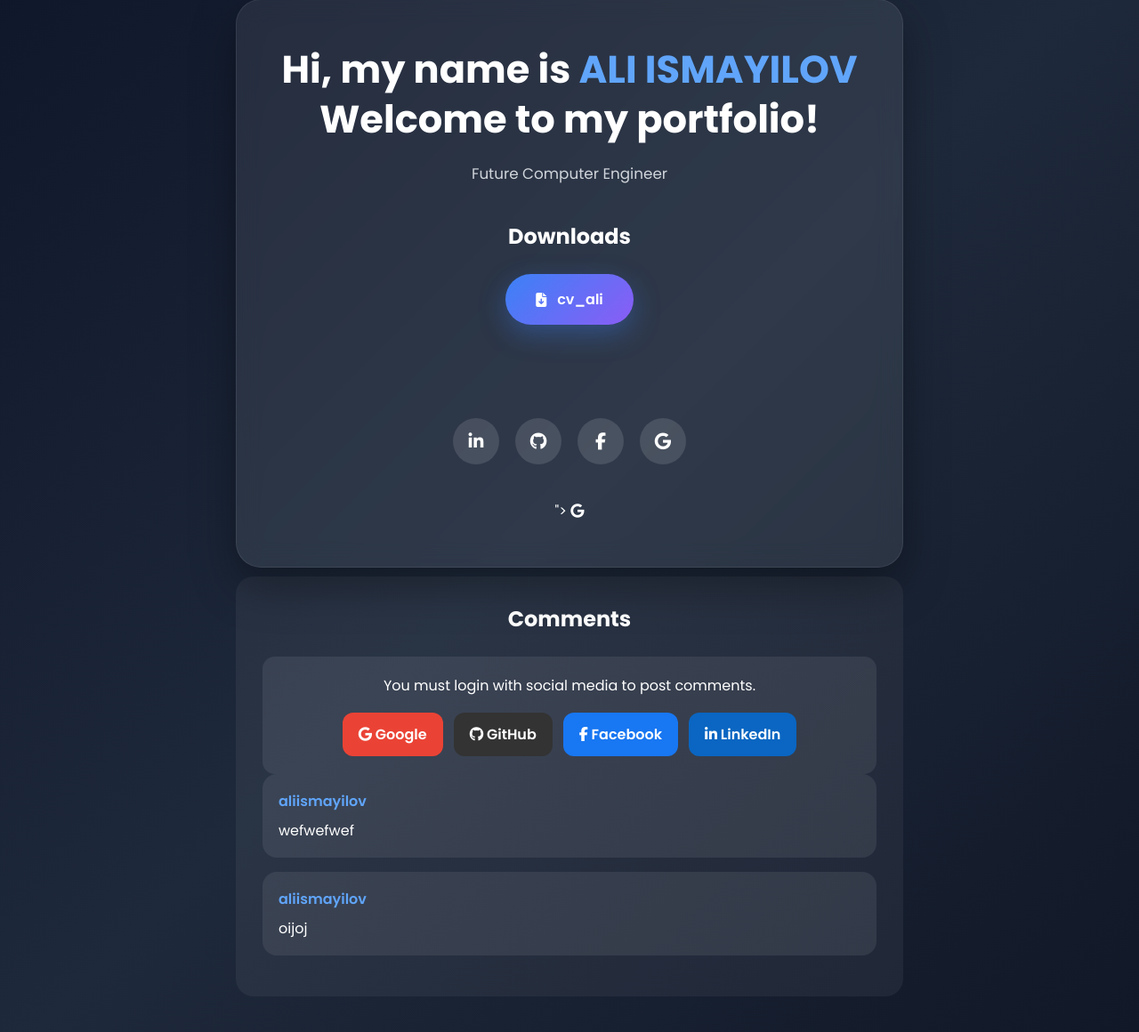
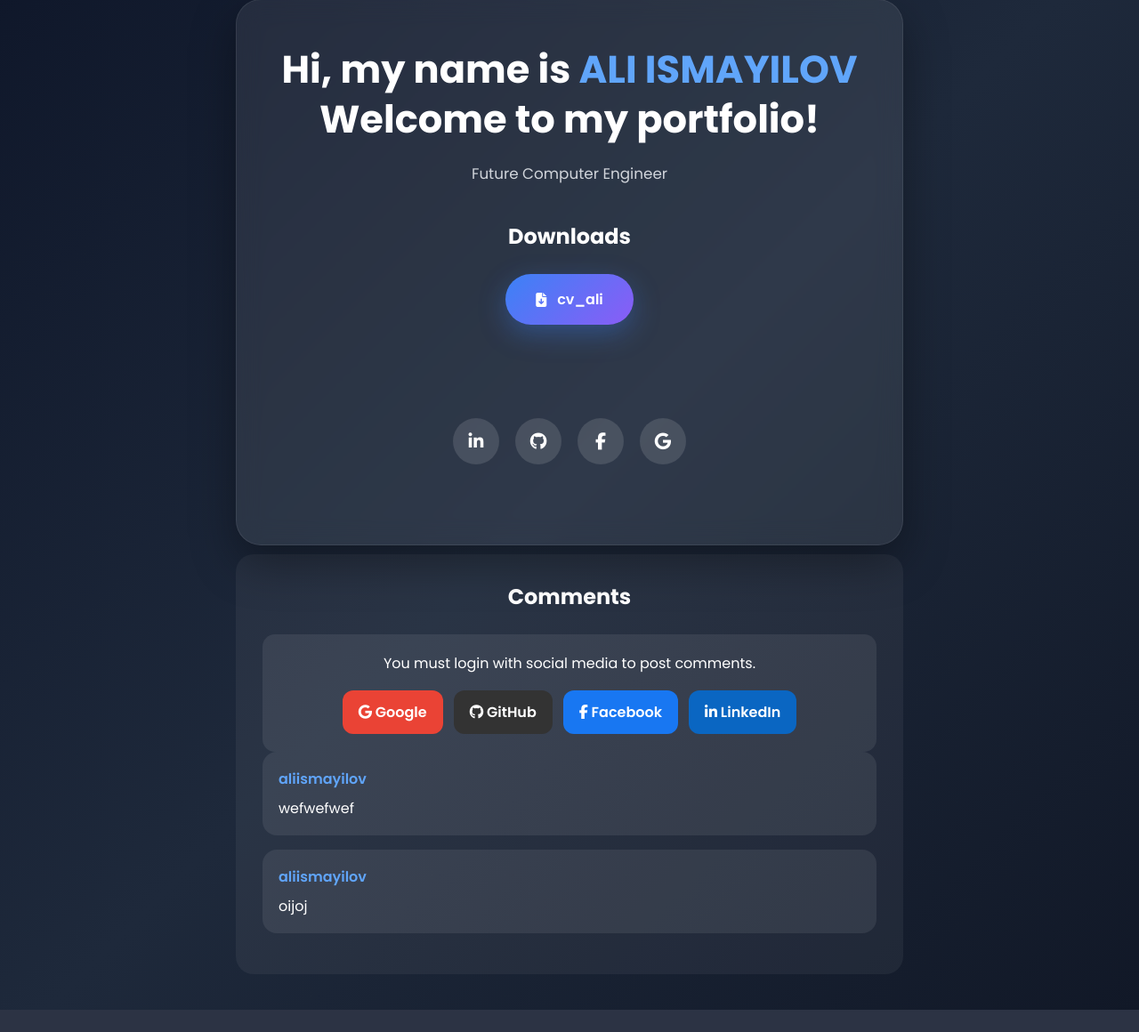
Before and after one commit to aliismayilov17/portfolio, a Django app: page / in a window 1280 px wide. Shown: the part 41-1201 px from the top of the page at 89% size. After the commit the page ends 1176 px from the top, so only its background shows below. Run offline with Django 5.2, Linux system fonts and the light colour scheme; data comes from the database, SQL or seed files in the repository; parts of the project's set-up code (start-up, migrations or seed data) failed here and were passed over.

Commit message:
added file

```diff
--- a/Ali portfolio/portfolio/portf/templates/portfolio.html
+++ b/Ali portfolio/portfolio/portf/templates/portfolio.html
@@ -286,9 +286,8 @@
     <i class="fa-brands fa-google"></i>
   </a>
 
-</div>">
-    <i class="fa-brands fa-google"></i>
-  </a>
+</div>
+
 
 </div>
 
```
